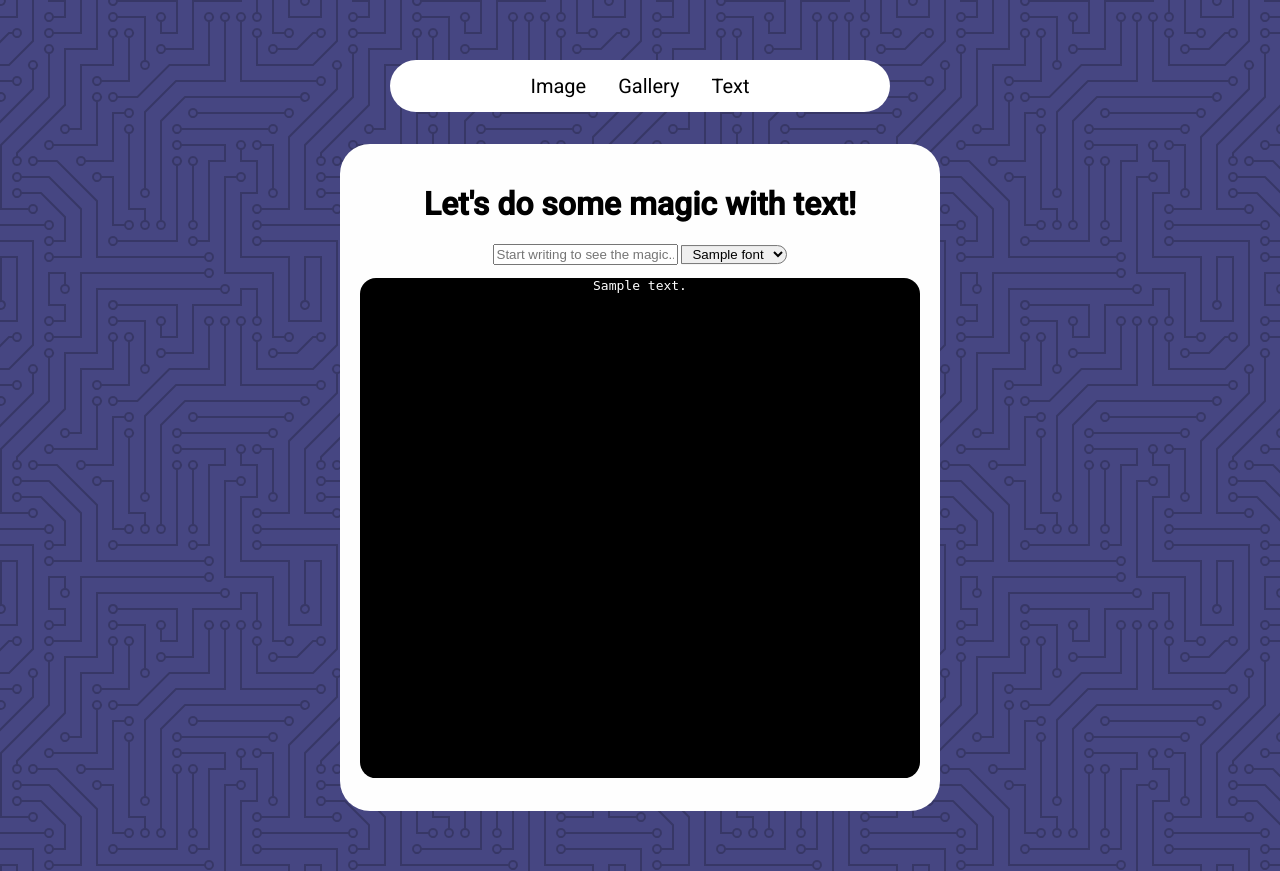
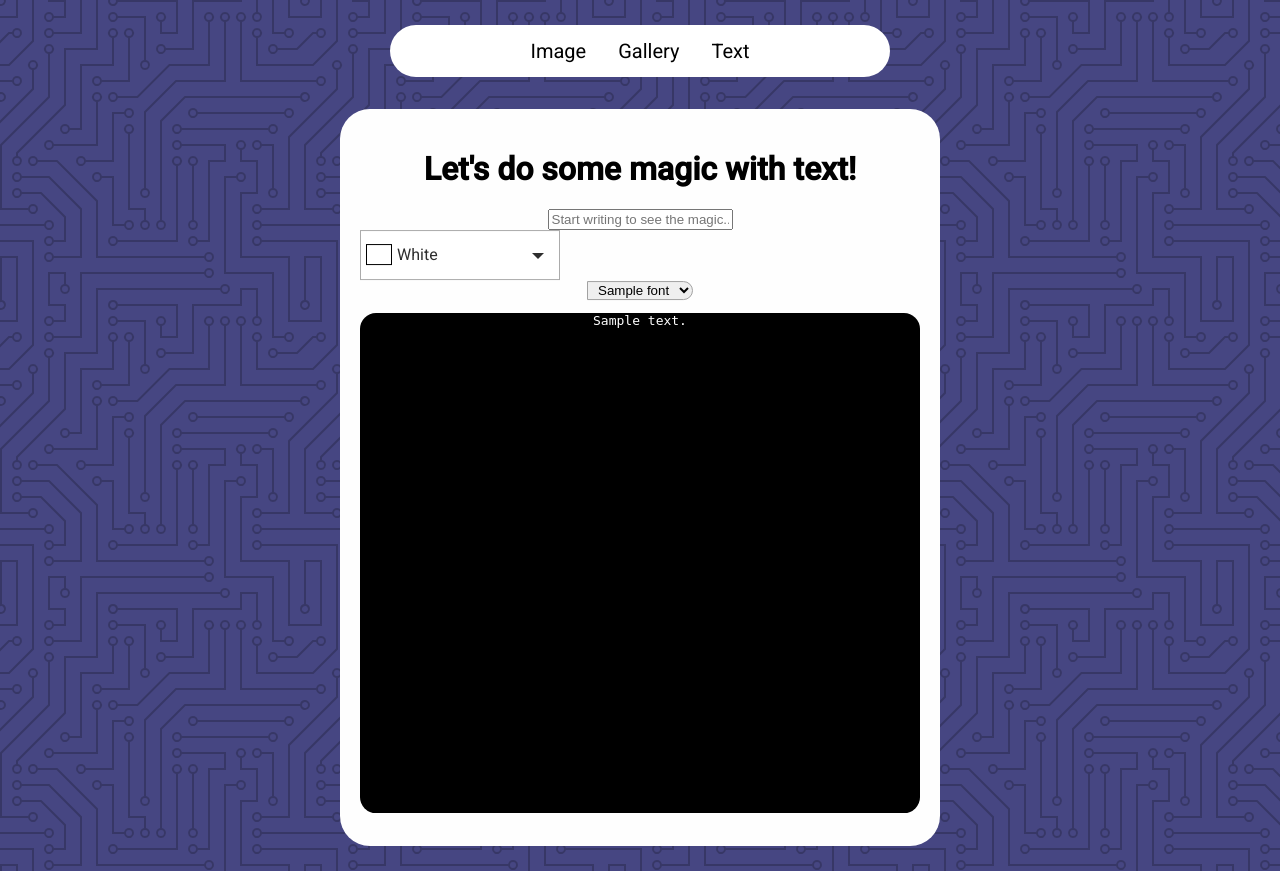
Before and after one commit to zero-to-mastery/ascii-art-2022, a Flask app: template webapp/templates/text-art-v2.html in a window 1280 px wide. Run offline with Flask 2, Linux system fonts and the light colour scheme; the template is opened without the code that fills it: most values are stand-ins (such as "Sample title", 1, 10 or a date in 2020).

Commit message:
Added colors to the text art generator (#58)

```diff
--- /dev/null
+++ b/webapp/static/color-picker.css
@@ -0,0 +1,77 @@
+#color-picker {
+    width: 200px;
+    margin-right: 1px;
+    text-align: left;
+}
+
+.wrapper-dropdown {
+    position: relative;
+    background: #FFF;
+    color: #2e2e2e;
+    outline: none;
+    cursor: pointer;
+}
+
+.wrapper-dropdown>span {
+    display: block;
+    border: 1px solid #ababab;
+    height: 48px;
+    padding-left: 5px;
+}
+
+.wrapper-dropdown>span>span:nth-child(1) {
+    padding: 0 12px;
+    margin-right: 5px;
+    line-height: 48px;
+}
+
+.wrapper-dropdown>span:after {
+    content: "";
+    width: 0;
+    height: 0;
+    position: absolute;
+    right: 16px;
+    top: calc(50% + 4px);
+    margin-top: -6px;
+    border-width: 6px 6px 0 6px;
+    border-style: solid;
+    border-color: #2e2e2e transparent;
+}
+
+.wrapper-dropdown .dropdown {
+    position: absolute;
+    z-index: 10;
+    top: 100%;
+    left: 0;
+    right: 0;
+    background: #fff;
+    font-weight: normal;
+    list-style-type: none;
+    padding-left: 0;
+    margin: 0;
+    border: 1px solid #ababab;
+    border-top: 0;
+}
+
+.wrapper-dropdown .dropdown li {
+    display: block;
+    text-decoration: none;
+    color: #2e2e2e;
+    padding: 5px;
+    cursor: pointer;
+}
+
+.wrapper-dropdown .dropdown li>span {
+    padding: 0 12px;
+    margin-right: 5px;
+}
+
+.wrapper-dropdown .dropdown li:hover {
+    background: #eee;
+    cursor: pointer;
+}
+
+.wrapper-dropdown>span>span:nth-child(1),
+li span {
+    border: 0.5px solid black;
+}
--- /dev/null
+++ b/webapp/static/color-picker.js
@@ -0,0 +1,71 @@
+var colors = [
+    {
+        hex: '#FFFFFF',
+        name: 'White'
+    },
+    {
+        hex: '#01A0E4',
+        name: 'Blue'
+    },
+    {
+        hex: '#F7941D',
+        name: 'Orange'
+    },
+    {
+        hex: '#F67400',
+        name: 'Orange 2'
+    },
+    {
+        hex: '#DB2D20',
+        name: 'Red'
+    },
+    {
+        hex: '#01A252',
+        name: 'Green'
+    },
+    {
+        hex: '#FDED02',
+        name: 'Yellow'
+    }
+];
+
+var dropdown = document.getElementById('color-picker-dropdown');
+var colorPreview = document.getElementById('color-preview-color');
+var colorPreviewName = document.getElementById('color-preview-name');
+var colorInput = document.querySelector('input[name="color"]');
+var dropdownOpen = false;
+
+colors.forEach(function (color) {
+    var li = document.createElement('li');
+    li.innerHTML = '<span style="background: ' + color.hex + '" data-color="' + color.hex + '"></span> ' + color.name;
+    li.addEventListener('click', function () {
+        colorPreview.style.background = color.hex;
+        colorPreviewName.innerHTML = color.name;
+        colorInput.value = color.hex;
+        dropdown.style.display = 'none';
+        dropdownOpen = false;
+        toggleDropdown();
+        updateColor();
+
+    });
+    dropdown.appendChild(li);
+});
+
+function toggleDropdown() {
+    if (dropdownOpen) {
+        dropdown.style.display = 'none';
+        dropdownOpen = false;
+    } else {
+        dropdown.style.display = 'block';
+        dropdownOpen = true;
+    }
+}
+
+function updateColor() {
+    var color = colorInput.value;
+    var textArtContainer = document.querySelector('.text-art');
+    textArtContainer.style.color = color;
+}
+
+
+document.querySelector('.wrapper-dropdown').addEventListener('click', toggleDropdown);
--- a/webapp/static/main-v2.css
+++ b/webapp/static/main-v2.css
@@ -253,12 +253,12 @@ button:active {
 
 .text .input#text {
     width: 100%;
-    max-width: 550px;
+    max-width: 400px;
     height: 48px;
     padding: 0 1rem;
     border-top-left-radius: 25px;
     border-bottom-left-radius: 25px;
-    border: 0.5px solid gray;
+    border: 0.5px solid #a2a2a2;
     outline: none;
     font-size: 15px;
     margin-right: 1px;
@@ -268,6 +268,8 @@ button:active {
     border-top-right-radius: 25px;
     border-bottom-right-radius: 25px;
     padding: 0 6px;
+    border: 0.5px solid #a2a2a2;
+    outline: none;
 
 
 }
--- a/webapp/templates/text-art-v2.html
+++ b/webapp/templates/text-art-v2.html
@@ -1,18 +1,29 @@
 {% extends 'base-v2.html' %}
 
 {% block content %}
-<style>
-
-
-</style>
+<link rel="stylesheet" href="/static/color-picker.css">
 <div class="container">
     <h1 class="heading">Let's do some magic with text!</h1>
     <div class="settings">
         <form id="settingsForm">
             <div class="field">
                 <input type="text" name="text" id="text" class="input" placeholder="Start writing to see the magic...">
+
+                <div id="color-picker">
+                    <div class="wrapper-dropdown">
+                        <span>
+                            <span style="background: #FFFFFF" id="color-preview-color"></span>
+                            <span id="color-preview-name">White</span>
+                        </span>
+
+                        <ul class="dropdown" style="display: none;" id="color-picker-dropdown">
+
+                        </ul>
+                    </div>
+
+                    <input type="hidden" value="#FFFFFF" name="color">
+                </div>
                 <select name="font" id="font" class="font-selector">
-                    <!-- do a jinja for loop -->
                     {% for font in fonts %}
                     <option value="{{ font }}">{{ font.capitalize() }}</option>
                     {% endfor %}
@@ -26,5 +37,6 @@
 
 </div>
 
+<script src="/static/color-picker.js"></script>
 
 {% endblock %}
```
